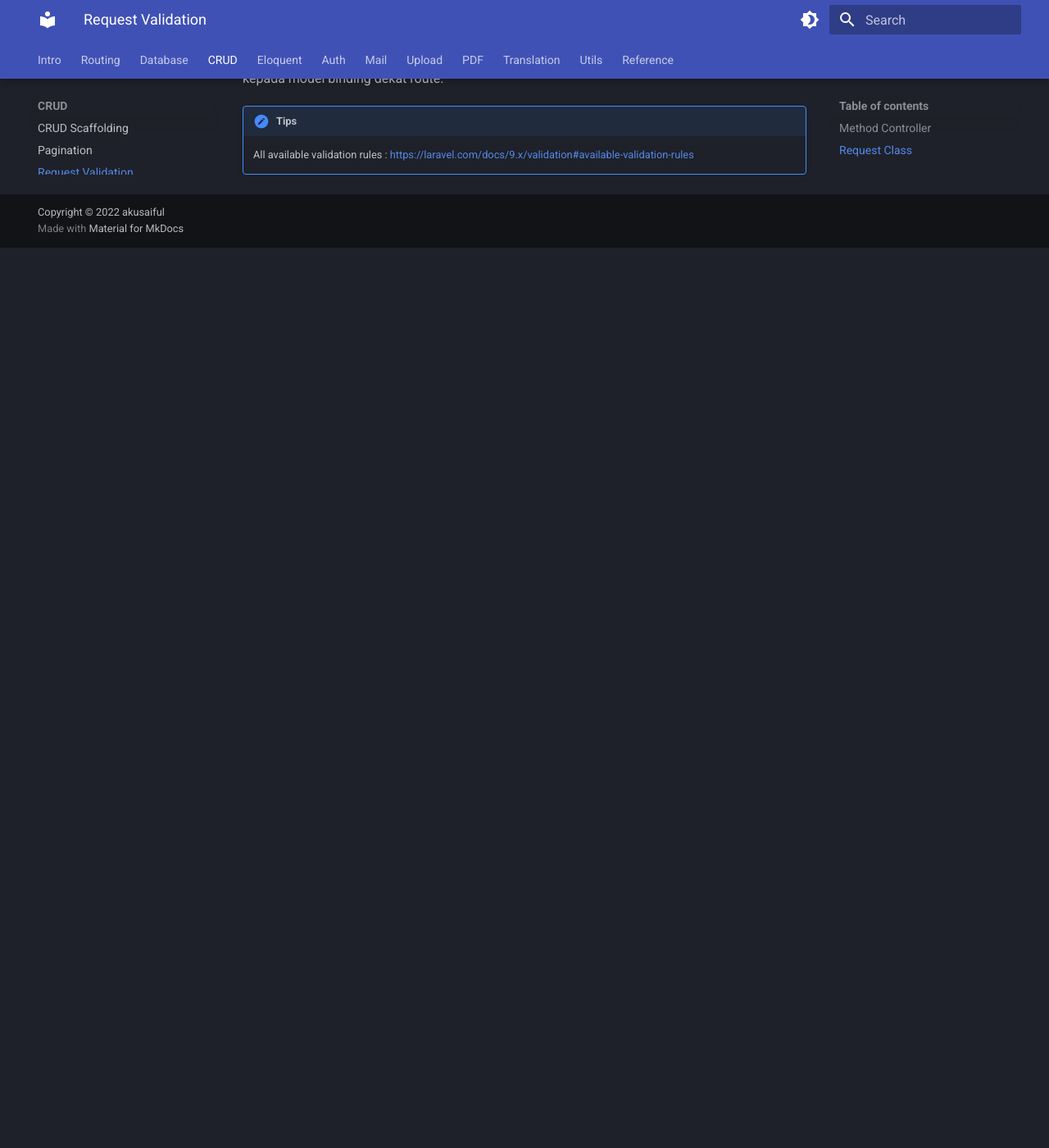
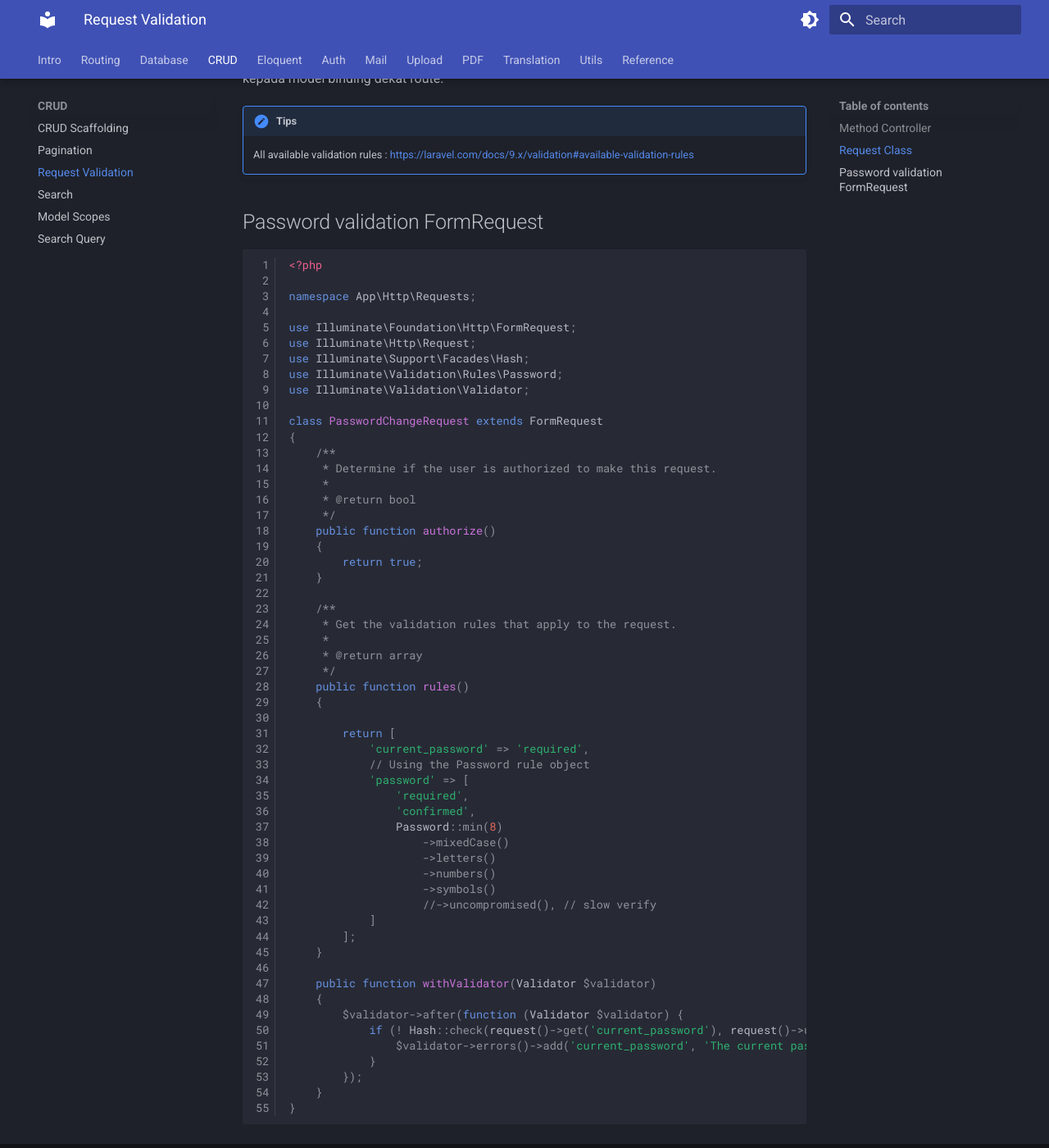
Before and after one commit to akusaiful/laravel-tutorial, an MkDocs documentation site: the page built from docs/form_validation.md, in a window 1280 px wide and 1400 px high, scrolled down 1974 px. Shown: the whole window at 82% size. Built offline with MkDocs 1.6.1 and Material for MkDocs 9.7.7, drawn with Linux system fonts in a browser that asks for light colours; before the commit the page ends 2276 px from its top, so only the background shows below that.

Commit message:
Fix error CRUD

````diff
--- a/docs/form_validation.md
+++ b/docs/form_validation.md
@@ -97,3 +97,64 @@ Boleh juga call `$this->route('contact')` atau `$this->method()` dari dalam obje
 
 !!! tips
     All available validation rules : [https://laravel.com/docs/9.x/validation#available-validation-rules](https://laravel.com/docs/9.x/validation#available-validation-rules)
+
+
+## Password validation FormRequest
+
+```php
+<?php
+
+namespace App\Http\Requests;
+
+use Illuminate\Foundation\Http\FormRequest;
+use Illuminate\Http\Request;
+use Illuminate\Support\Facades\Hash;
+use Illuminate\Validation\Rules\Password;
+use Illuminate\Validation\Validator;
+
+class PasswordChangeRequest extends FormRequest
+{
+    /**
+     * Determine if the user is authorized to make this request.
+     *
+     * @return bool
+     */
+    public function authorize()
+    {
+        return true;
+    }
+
+    /**
+     * Get the validation rules that apply to the request.
+     *
+     * @return array
+     */
+    public function rules()
+    {
+
+        return [
+            'current_password' => 'required',
+            // Using the Password rule object
+            'password' => [
+                'required',
+                'confirmed',
+                Password::min(8)
+                    ->mixedCase()
+                    ->letters()
+                    ->numbers()
+                    ->symbols()
+                    //->uncompromised(), // slow verify
+            ]
+        ];
+    }
+
+    public function withValidator(Validator $validator)
+    {
+        $validator->after(function (Validator $validator) {
+            if (! Hash::check(request()->get('current_password'), request()->user()->password)) {
+                $validator->errors()->add('current_password', 'The current password does not match.');
+            }
+        });
+    }
+}
+```
````
Also changed, not shown: docs/form_crud.md (+3 -2 lines), docs/manual_reference.md (+1 -0 lines), docs/package.md (+16 -1 lines), docs/img/oop.png (added).
